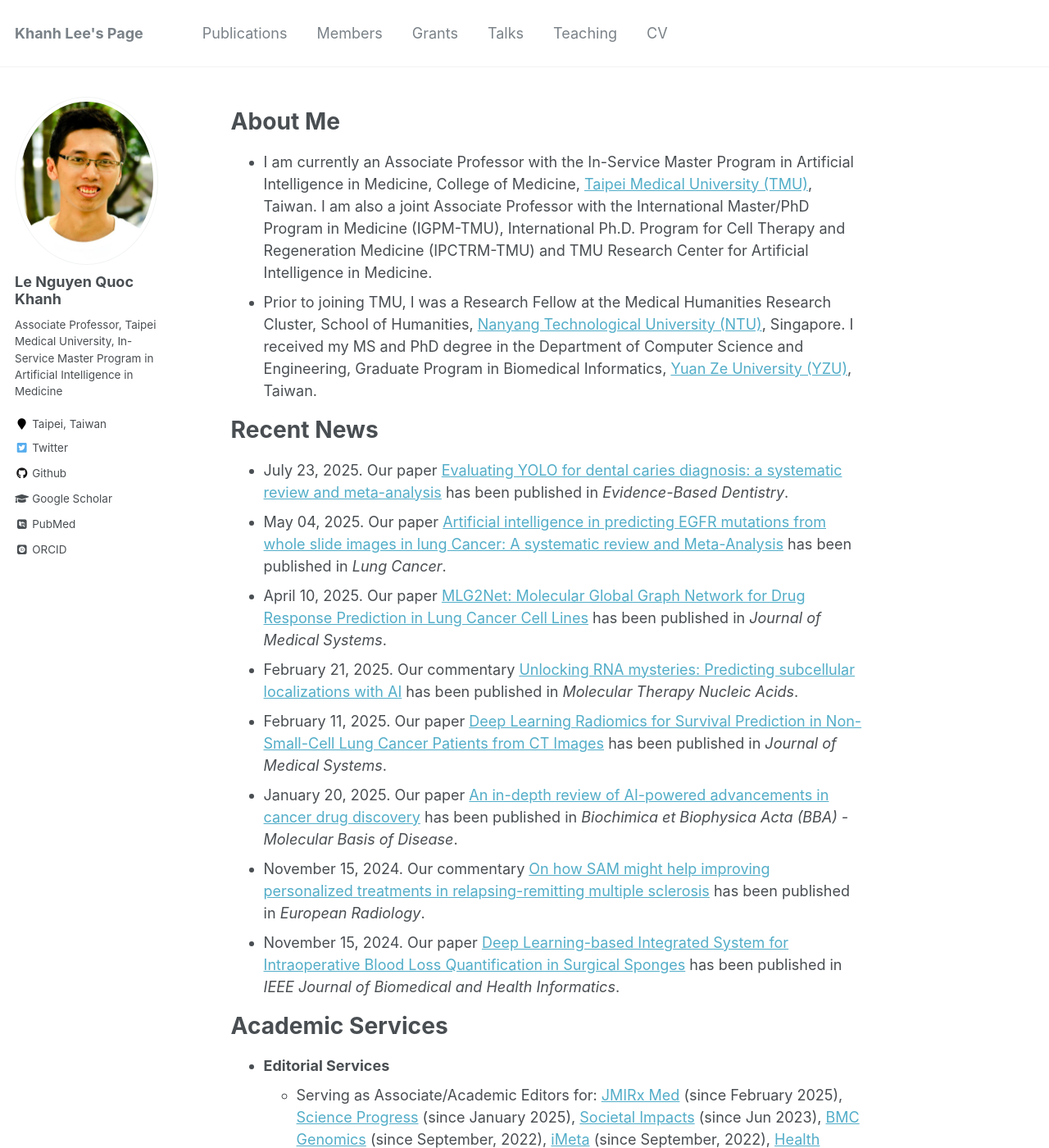
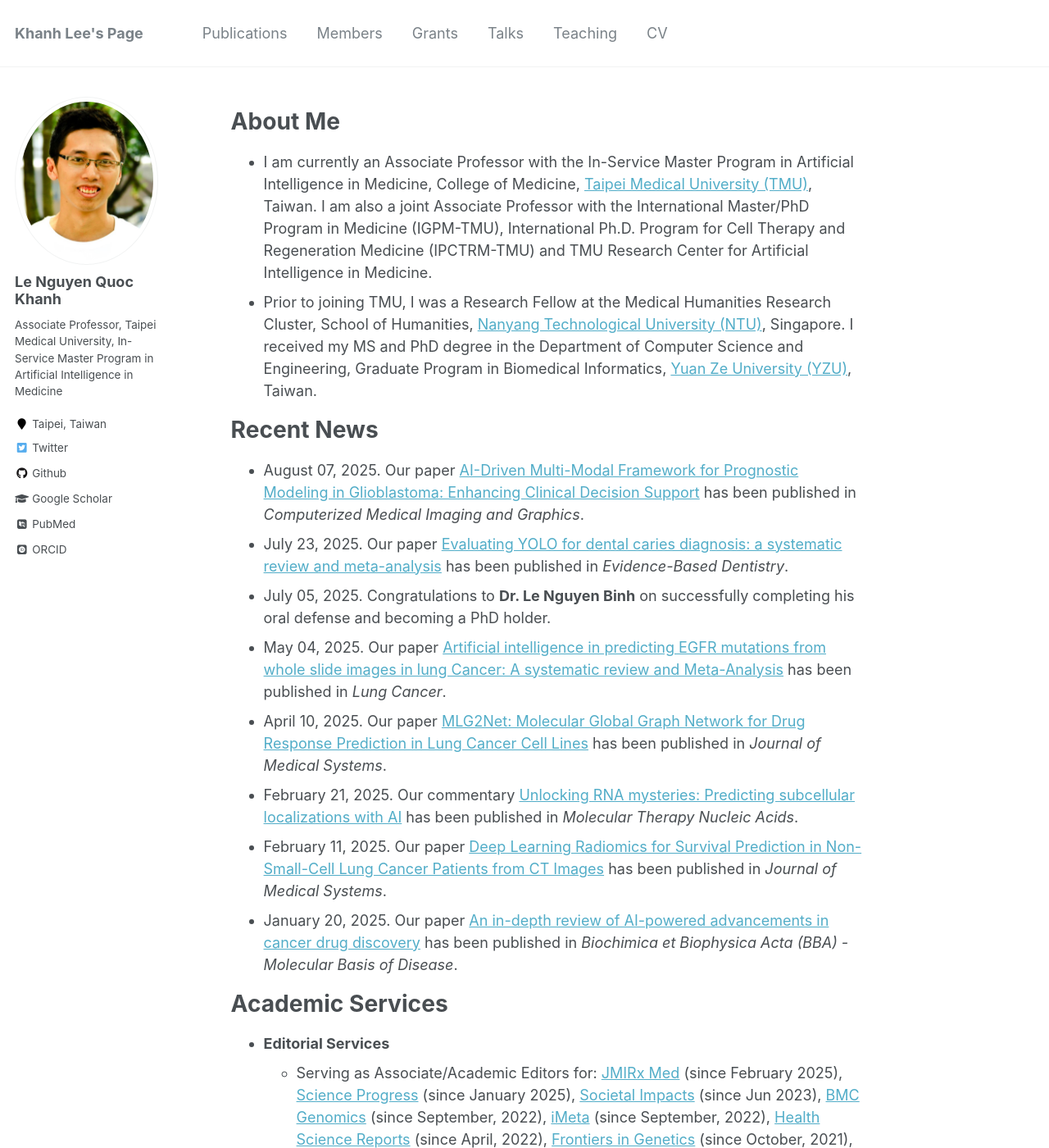
Before and after one commit to khanhlee/khanhlee.github.io, a Jekyll site: the page built from _pages/about.md, in a window 1280 px wide and 1400 px high. Shown: the whole window at 82% size. Built offline with Jekyll 4.4.1, drawn with Linux system fonts in a browser that asks for light colours; some web fonts are replaced.

Commit message:
Update about.md

```diff
--- a/_pages/about.md
+++ b/_pages/about.md
@@ -13,14 +13,14 @@ redirect_from:
 * Prior to joining TMU, I was a Research Fellow at the Medical Humanities Research Cluster, School of Humanities, [Nanyang Technological University (NTU)](http://www.ntu.edu.sg), Singapore. I received my MS and PhD degree in the Department of Computer Science and Engineering, Graduate Program in Biomedical Informatics, [Yuan Ze University (YZU)](https://www.yzu.edu.tw/), Taiwan.
 
 # Recent News
+* August 07, 2025. Our paper [AI-Driven Multi-Modal Framework for Prognostic Modeling in Glioblastoma: Enhancing Clinical Decision Support](https://doi.org/10.1016/j.compmedimag.2025.102628) has been published in <i>Computerized Medical Imaging and Graphics</i>.
 * July 23, 2025. Our paper [Evaluating YOLO for dental caries diagnosis: a systematic review and meta-analysis](https://doi.org/10.1038/s41432-025-01180-1) has been published in <i>Evidence-Based Dentistry</i>.
+* July 05, 2025. Congratulations to <b>Dr. Le Nguyen Binh</b> on successfully completing his oral defense and becoming a PhD holder.
 * May 04, 2025. Our paper [Artificial intelligence in predicting EGFR mutations from whole slide images in lung Cancer: A systematic review and Meta-Analysis](https://doi.org/10.1016/j.lungcan.2025.108577) has been published in <i>Lung Cancer</i>.
 * April 10, 2025. Our paper [MLG2Net: Molecular Global Graph Network for Drug Response Prediction in Lung Cancer Cell Lines](https://doi.org/10.1007/s10916-025-02182-3) has been published in <i>Journal of Medical Systems</i>.
 * February 21, 2025. Our commentary [Unlocking RNA mysteries: Predicting subcellular localizations with AI](https://doi.org/10.1016/j.omtn.2025.102481) has been published in <i>Molecular Therapy Nucleic Acids</i>.
 * February 11, 2025. Our paper [Deep Learning Radiomics for Survival Prediction in Non-Small-Cell Lung Cancer Patients from CT Images](https://doi.org/10.1007/s10916-025-02156-5) has been published in <i>Journal of Medical Systems</i>.
 * January 20, 2025. Our paper [An in-depth review of AI-powered advancements in cancer drug discovery](https://doi.org/10.1016/j.bbadis.2025.167680) has been published in <i>Biochimica et Biophysica Acta (BBA) - Molecular Basis of Disease</i>.
-* November 15, 2024. Our commentary [On how SAM might help improving personalized treatments in relapsing-remitting multiple sclerosis](https://doi.org/10.1007/s00330-024-11190-9) has been published in <i>European Radiology</i>.
-* November 15, 2024. Our paper [Deep Learning-based Integrated System for Intraoperative Blood Loss Quantification in Surgical Sponges](https://doi.org/10.1109/JBHI.2024.3499852) has been published in <i>IEEE Journal of Biomedical and Health Informatics</i>.
 
 # Academic Services
 * <b>Editorial Services</b>
```
